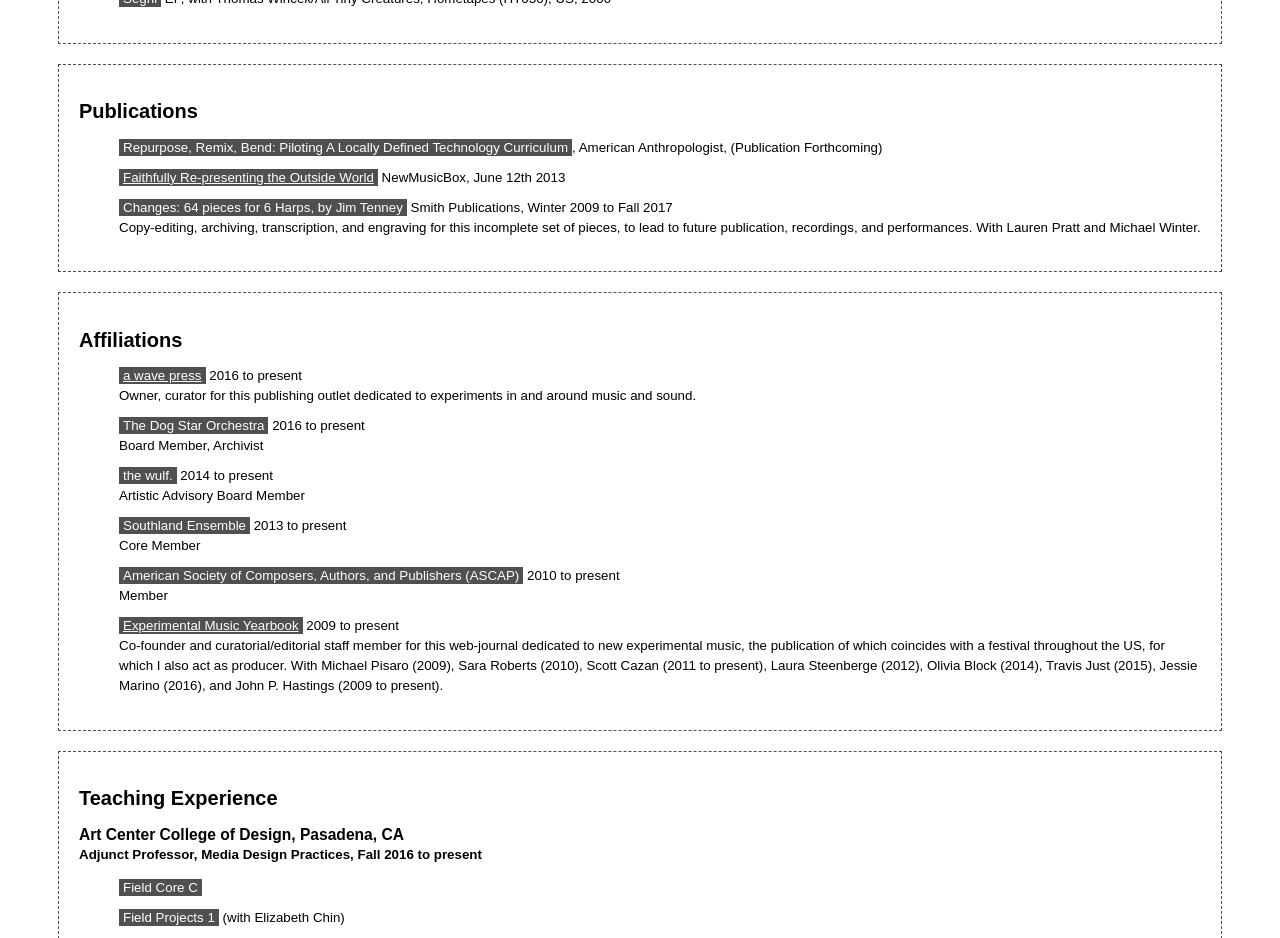
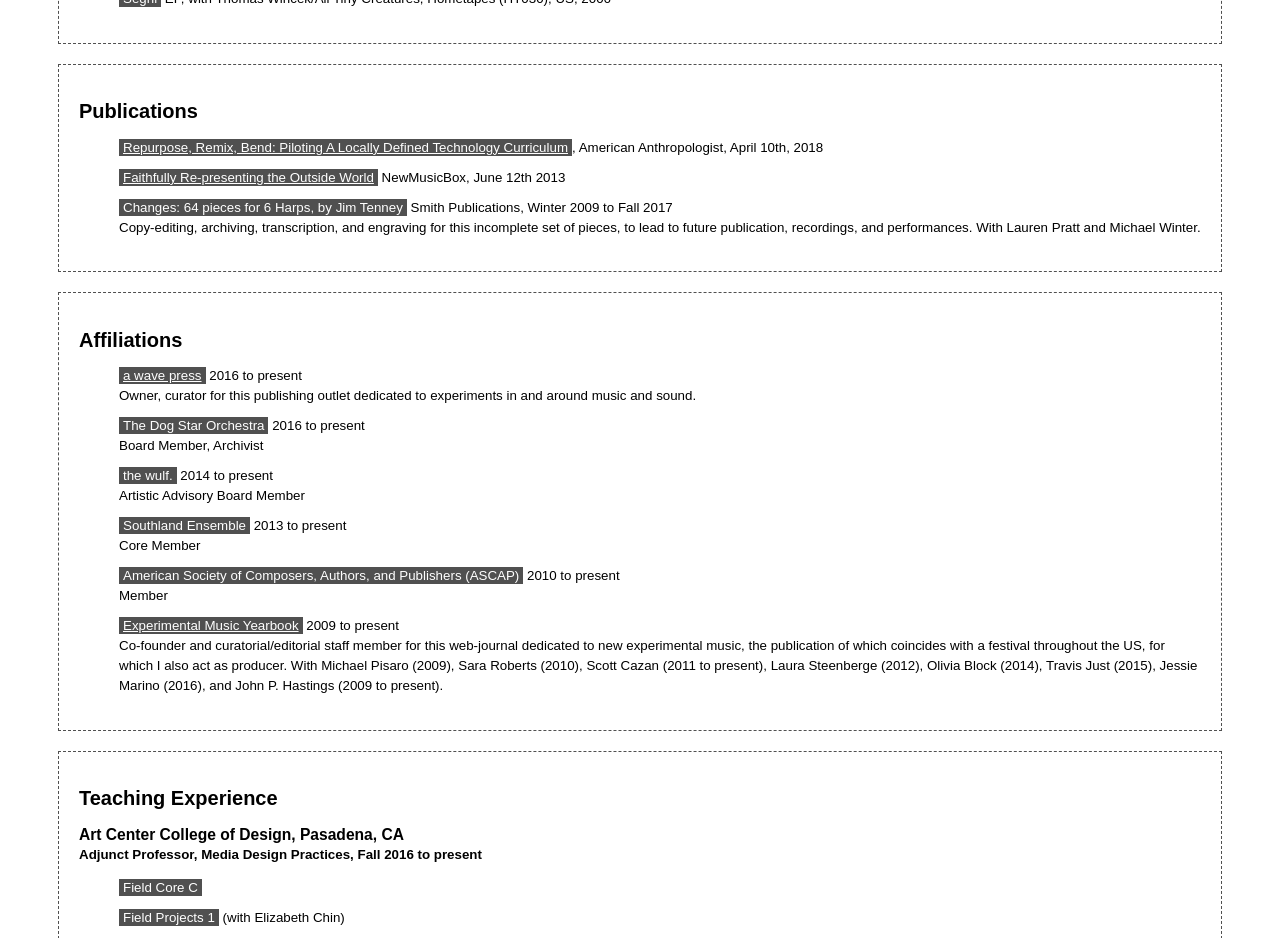
Before and after one commit to caseyanderson/cv_caseyanderson, a website: page html/index.html in a window 1280 px wide. Shown: the part 1320-2258 px from the top of the page. Drawn offline with Linux system fonts and the light colour scheme.

Commit message:
added amer anthro article

```diff
--- a/html/index.html
+++ b/html/index.html
@@ -69,7 +69,7 @@
 <div>
     <h2>Publications</h2>
     <ul class="nobullets">
-    <p><span class="boxed">Repurpose, Remix, Bend: Piloting A Locally Defined Technology Curriculum</span>, American Anthropologist, (Publication Forthcoming)
+    <p><a href="http://www.americananthropologist.org/2018/04/10/repurpose-remix-bend-piloting-a-locally-defined-technology-curriculum/">Repurpose, Remix, Bend: Piloting A Locally Defined Technology Curriculum</a>, American Anthropologist, April 10th, 2018</p>
     <p><a href="http://www.newmusicbox.org/articles/faithfully-re-presenting-the-outside-world/" target="_blank">Faithfully Re-presenting the Outside World</a> NewMusicBox, June 12th 2013</p>
     <p><span class="boxed">Changes: 64 pieces for 6 Harps, by Jim Tenney</span> Smith Publications, Winter 2009 to Fall 2017
         <br/>Copy-editing, archiving, transcription, and engraving for this incomplete set of pieces, to lead to future publication, recordings, and performances. With Lauren Pratt and Michael Winter.</p>
```
